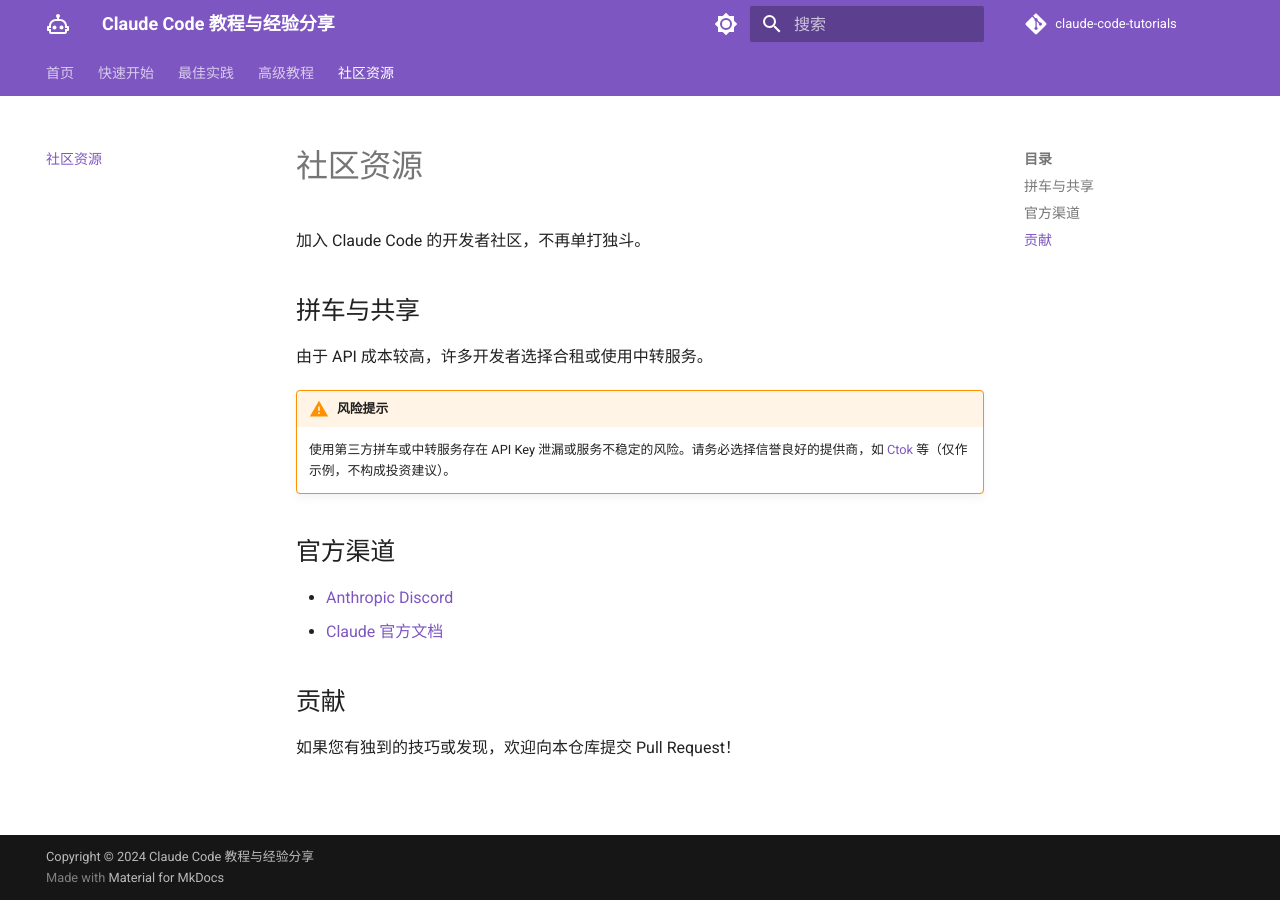
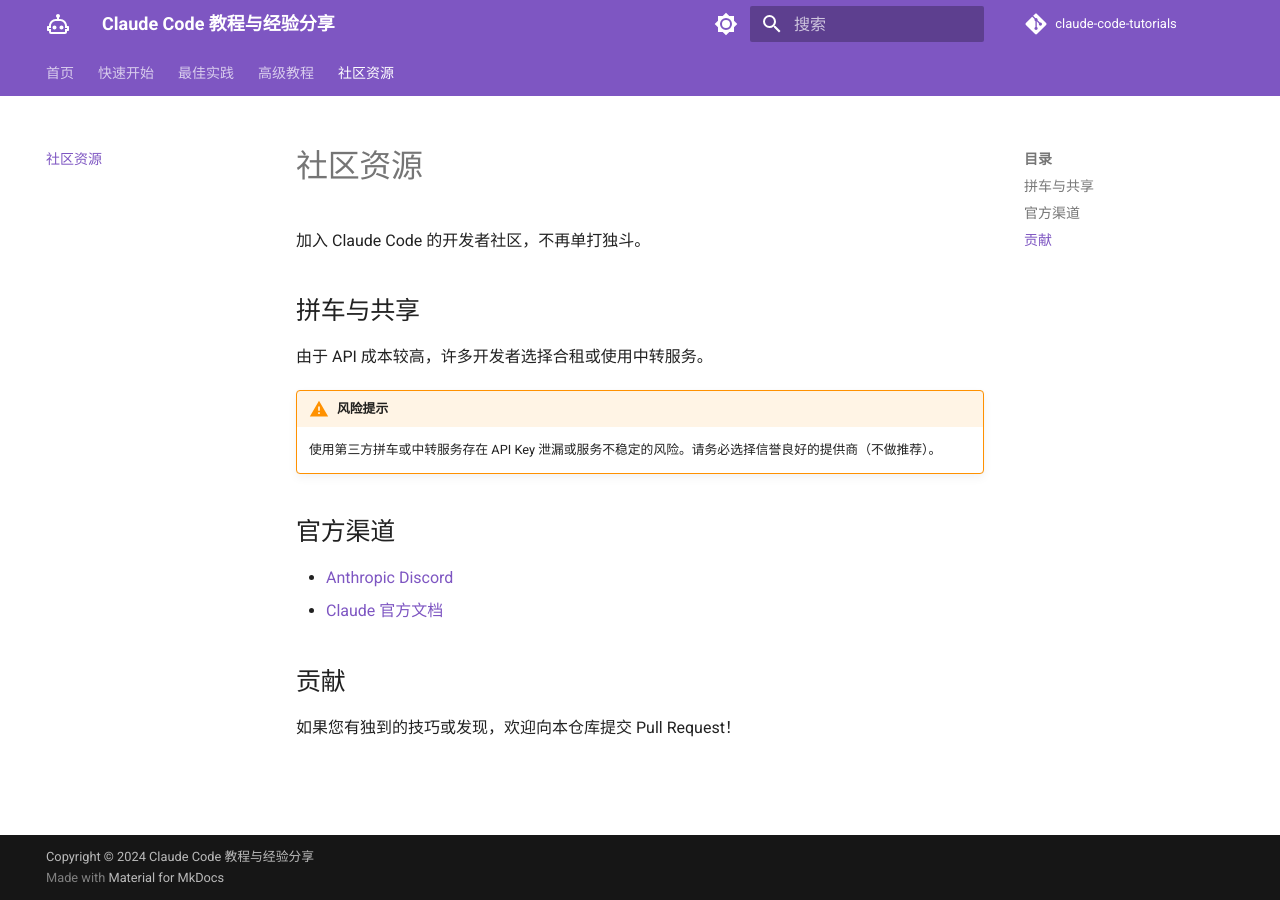
Before and after one commit to perceptions-ai/Claude-Tutorials, an MkDocs documentation site: the page built from docs/community.md, in a window 1280 px wide. Built offline with MkDocs 1.6.1 and Material for MkDocs 9.7.7, drawn with Linux system fonts in a browser that asks for light colours; comment, search, counter and statistics services are not loaded.

Commit message:
移除推荐购买链接

```diff
--- a/docs/community.md
+++ b/docs/community.md
@@ -7,7 +7,7 @@
 由于 API 成本较高，许多开发者选择合租或使用中转服务。
 
 !!! warning "风险提示"
-    使用第三方拼车或中转服务存在 API Key 泄漏或服务不稳定的风险。请务必选择信誉良好的提供商，如 [Ctok](https://ctok.ai/) 等（仅作示例，不构成投资建议）。
+    使用第三方拼车或中转服务存在 API Key 泄漏或服务不稳定的风险。请务必选择信誉良好的提供商（不做推荐）。
 
 ## 官方渠道
 
```
